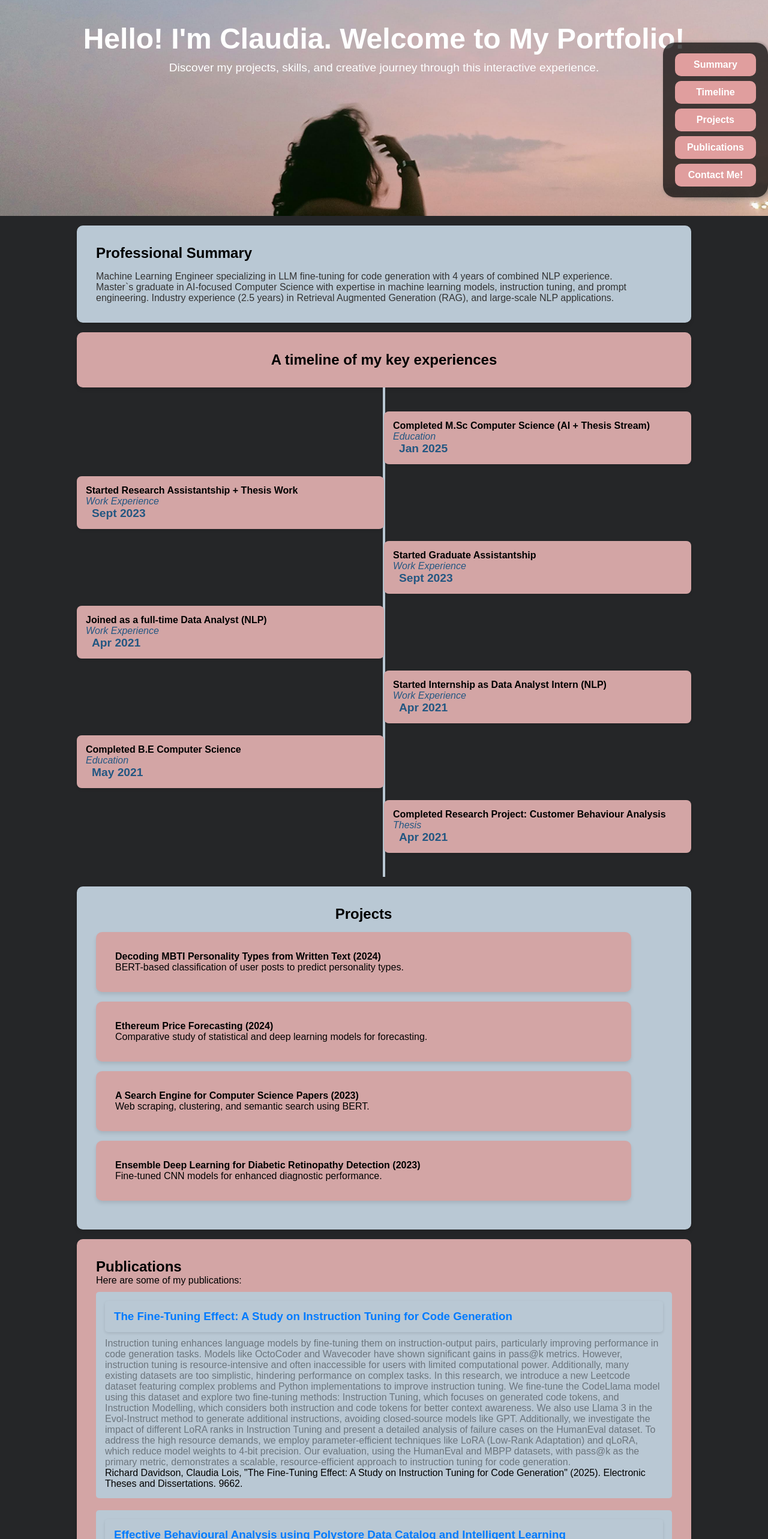
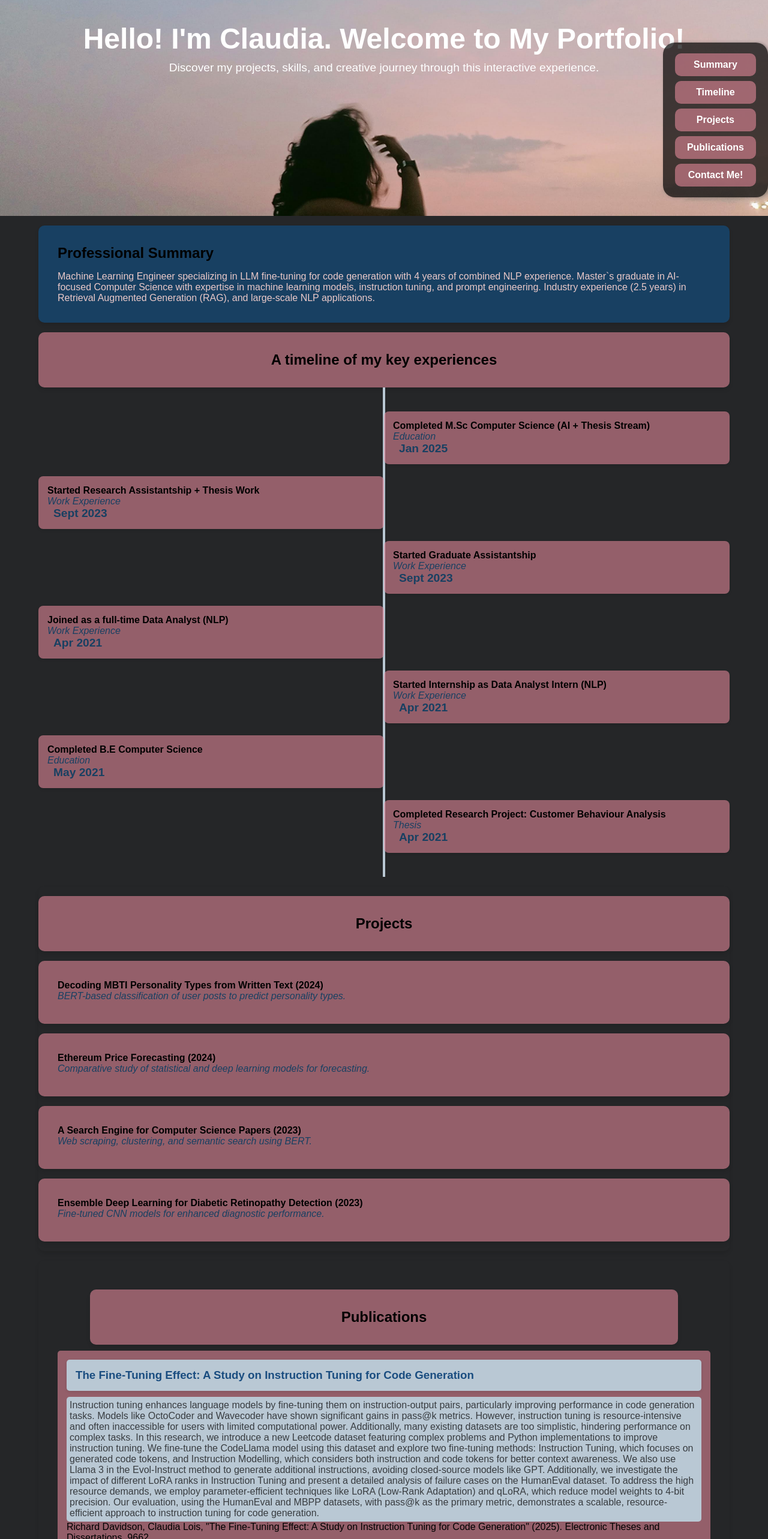
Before and after one commit to claudiarichardxx/claudiarichardxx.github.io, a React (Create React App) app: page / in a window 1280 px wide. Shown: the part 200-2766 px from the top of the page at 60% size. Built offline with nearby package versions, Linux system fonts and the light colour scheme.

Commit message:
color palette change

```diff
--- a/src/App.css
+++ b/src/App.css
@@ -37,22 +37,22 @@
 
   /* About Me Section */
   .about-me {
-    background-color: #b9c8d4;
+    background-color:#184062;
     padding: 2rem;
     margin-top: 1rem;
     border-radius: 10px;
-    width: 80%;
+    width: 90%;
     box-shadow: 0 4px 6px rgba(0, 0, 0, 0.1);
     margin-left: auto;
     margin-right: auto;
   }
  /* #abb9c4*/
   .timeline-titletile {
-    background-color:  #d3a5a5;
+    background-color:  #f290a38a;
     padding: 2rem;
     margin-top: 1rem;
     border-radius: 10px;
-    width: 80%;
+    width: 90%;
     box-shadow: 0 4px 6px rgba(0, 0, 0, 0.1);
     margin-left: auto;
     margin-right: auto;
@@ -67,16 +67,15 @@
 
   .about-me p {
     font-size: 1rem;
-    color: #333;
+    color: #eac9c9;
   }
 
   /* Projects Section */
   .projects-section {
-    background-color:  #b9c8d4;
-    padding: 2rem;
+    /*background-color:   #f290a38a;*/
     margin-top: 1rem;
     border-radius: 10px;
-    width: 80%;
+    width: 90%;
     box-shadow: 0 4px 6px rgba(0, 0, 0, 0.1);
     margin-left: auto;
     margin-right: auto;
@@ -84,7 +83,7 @@
 
   /* Project Card Styles */
   .project-card {
-    background-color:  #d3a5a5;
+    background-color:  #f290a38a;
     padding: 2rem;
     border-radius: 10px;
     box-shadow: 0 4px 6px rgba(0, 0, 0, 0.1);
@@ -114,7 +113,8 @@
 
   /* Project Detail View */
   .project-details {
-    background-color:   #d3a5a5;
+    background-color:   #184062;
+    border-color: 2px solid#f290a38a;
     padding: 1.5rem;
     border-radius: 10px;
     margin-top: 1rem;
@@ -153,12 +153,12 @@
 
   /* Optional styling for the contact section */
 .contact-details {
-    background-color: #b9c8d4;
+    background-color: #f290a38a;
     padding: 2rem;
     margin-top: 2rem;
     border-radius: 10px;
     box-shadow: 0 4px 6px rgba(0, 0, 0, 0.1);
-    width: 80%; /* Or any width you desire */
+    width: 90%; /* Or any width you desire */
     margin-left: auto;
     margin-right: auto;
     margin-bottom: auto;
@@ -199,28 +199,26 @@
     font-size: 16px;
     font-weight: bold;
     border-radius: 10px;
-    background-color: #e09e9e; /* Blue background for buttons */
+    background-color: #f290a38a; /* Blue background for buttons  #f290a38a; */
     transition: background-color 0.3s ease;
     position: relative;
     z-index: 1000; /* Ensure sidebar is above other content */
   }
 
   .sidebar ul li:hover {
-    background-color: #cc7b7b; /* Darker blue on hover */
+    background-color: #f290a38a; /* Darker blue on hover */
   }
 
   .sidebar ul li:active {
-    background-color:  #cc7b7b; /* Keep the same dark color when clicked */
+    background-color:  #f290a38a; /* Keep the same dark color when clicked */
   }
 
   /* Other Sections */
-  #summary-section, #about-section, #projects-section, #contact-section {
-    padding-right: 100px; /* Make sure content doesn't overlap the sidebar */
-  }
+
 
   .timeline-container {
     position: relative;
-    width: 80%;
+    width: 90%;
     margin: 0 auto;
     padding: 20px 0;
   }
@@ -275,12 +273,12 @@
 .media-caption {
     margin-top: 5px; /* Space above the caption */
     font-size: 0.9em; /* Smaller font size for captions */
-    color: #6c757d; /* Gray color for captions */
+    color: #dee0e1; /* Gray color for captions */
     text-align: center; /* Center align captions */
 }
 
 .project-details-list {
-    background-color:   #d3a5a5;/* Light gray background for details */
+    background-color:   #b9c8d4;/* Light gray background for details */
     padding: 10px;
     border-radius: 5px;
     margin-top: 10px;
@@ -289,7 +287,7 @@
 }
 
   .timeline-content {
-    background-color:  #d3a5a5; /* White background for content */
+    background-color:  #f290a38a; /* White background for content */
     padding: 15px;
     border-radius: 8px;
     box-shadow: 0 2px 5px rgba(0, 0, 0, 0.1);
@@ -307,7 +305,7 @@
     font-weight: bold;
     margin-left: 10px;
     margin-right: 10px;
-    color:  #235782; /* Year color */
+    color:  #184062; /* Year color */
     font-size: 1.2em;
   }
 
@@ -318,7 +316,7 @@
 
   .timeline-type {
     font-style: italic;
-    color:  #235782;  /* Gray color for type */
+    color:  #184062; /* Gray color for type */
     margin-bottom: 5px;
   }
 
@@ -333,7 +331,7 @@
   /* Active item styling */
   .timeline-item.active .timeline-content {
     background-color: #b9c8d4;/* Light blue background for active item */
-    border: 2px solid#d3a5a5; /* Border for active item */
+    border: 2px solid#f290a38a; /* Border for active item */
     width: 50%;
   }
 
@@ -357,19 +355,19 @@
   }
 
   .publications {
-    background-color:  #d3a5a5;
+    /*background-color:  #f290a38a;*/
     padding: 2rem;
     margin-top: 1rem;
     border-radius: 10px;
-    width: 80%;
+    width: 90%;
     box-shadow: 0 4px 6px rgba(0, 0, 0, 0.1);
     margin-left: auto;
     margin-right: auto;
 }
 
 .publications-list {
-    background-color:  #d3a5a5;
-    border-color:  #d3a5a5;
+    /*background-color:  #f290a38a;*/
+    border-color:  #f290a38a;
     list-style-type: none; /* Remove default list styling */
     padding: 0; /* Remove padding */
     line-break: auto;
@@ -377,7 +375,7 @@
 
 .publication-abstract {
     background-color: #b9c8d4; /* Light gray background for each item */
-    border-color:  #d3a5a5;
+    border-color:  #f290a38a;
     padding: 15px;
     border-radius: 5px;
     margin-bottom: 10px; /* Space between items */
@@ -385,8 +383,7 @@
     transition: transform 0.2s; /* Smooth hover effect */
 }
 .publication-item {
-    background-color:  #b9c8d4;
-    border-color:  #d3a5a5;
+    background-color:  #f290a38a;
     border-radius: 5px;
     padding: 15px;
     margin-bottom: 20px; /* Space between items */
@@ -395,12 +392,13 @@
 
 .publication-item:hover {
     background-color:  #b9c8d4;
-    border-color:  #d3a5a5;
+    border-color:  #f290a38a;
     transform: scale(1.02); /* Slightly enlarge on hover */
 }
 
 .publication-title {
     background-color: #b9c8d4;
+
     font-size: 1.25em; /* Larger font size for titles */
     font-weight: bold; /* Bold titles */
     margin: 5; /* Remove default margin */
@@ -408,7 +406,7 @@
 
 .publication-link {
     text-decoration: none; /* Remove underline from links */
-    color: #007bff; /* Link color */
+    color: #1a4d80; /* Link color */
 }
 
 .publication-link:hover {
@@ -418,7 +416,11 @@
 .publication-details {
     background-color: #b9c8d4;
     margin-top: 5px; /* Space between title and details */
-    color: #6c757d; /* Gray color for details */
+    color: #383c40; /* Gray color for details */
+    font-family: Arial, sans-serif; /* Use a sans-serif font */
+    font-size: 1em; /* Smaller font size for details */
+    padding: 5px; /* Add padding to details */
+    border-radius: 5px;
 }
 
 .timeline-details {
@@ -473,7 +475,7 @@
      /* Active item styling */
     .timeline-item.active .timeline-content {
         background-color: #b9c8d4;/* Light blue background for active item */
-        border: 2px solid#d3a5a5; /* Border for active item */
+        border: 2px solid#f290a38a; /* Border for active item */
         width: 100%;
     }
      /* About Me Section */
@@ -485,10 +487,6 @@
         margin: 0;
         padding: 0;
         box-sizing: none;
-    }
-
-    #summary-section, #about-section, #projects-section, #contact-section {
-        padding-right: 10px; /* Make sure content doesn't overlap the sidebar */
     }
 
     .projects-section {
@@ -509,7 +507,7 @@
       }
 
       .project-details-list {
-        padding: 5px;
+        padding: 0px;
         margin-top: 5px;
     }
 
@@ -518,8 +516,8 @@
         margin-top: 0.5rem;
         border-radius: 10px;
         width: 95%;
-        margin-left: auto;
-        margin-right: auto;
+        margin-left: 0%;
+        margin-right: 0%;
     }
 
     .contact-details {
--- a/src/App.js
+++ b/src/App.js
@@ -244,7 +244,7 @@ function App() {
 
             {/* Projects Section */}
             <section id="projects-section" className="projects-section min-h-screen bg-white text-black p-6 rounded-lg shadow-lg mt-10" style={{ position: 'relative', marginLeft: 'auto', marginRight: 'auto' }}>
-    <h1 className="bg-white text-black p-8 rounded-lg shadow-lg mt-10 center-align-h1">Projects</h1>
+    <h1 className="timeline-titletile bg-white text-black p-8 rounded-lg shadow-lg mt-10 center-align-h1">Projects</h1>
     {/* Projects List */}
     <div className="flex flex-col space-y-4 w-full items-center">
         {projects.map((project) => (
@@ -256,7 +256,7 @@ function App() {
                     onClick={() => handleProjectClick(project)} // Toggle project details on card click
                 >
                     <h3 className="text-3xl font-semibold">{project.title}</h3>
-                    <p className="text-lg">{project.description}</p>
+                    <p className="timeline-type text-lg">{project.description}</p>
                 </motion.div>
 
                 {/* Detailed View of the clicked project */}
@@ -303,8 +303,7 @@ function App() {
 
             {/* Publications Section */}
             <section id="publications-section" className="publications bg-white text-black p-8 rounded-lg shadow-lg mt-10">
-                <h2 className="text-4xl font-bold mb-4">Publications</h2>
-                <p className="text-lg">Here are some of my publications:</p>
+                <h2 className="timeline-titletile">Publications</h2>
                 <ul className="publications-list">
                     <li className="publication-item">
                         <h3 className="publication-abstract">
--- a/src/index.css
+++ b/src/index.css
@@ -1,4 +1,4 @@
-/* Reset default margin and padding */
+/* Reset default margin and padding #e2b7b4ed; */
 * {
     margin: 0;
     padding: 0;
```
